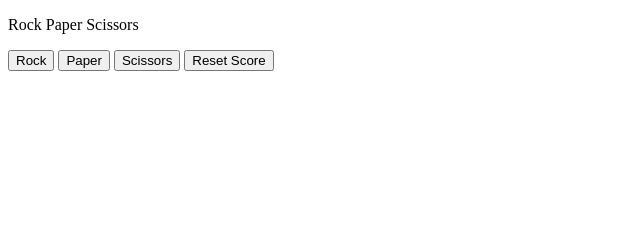
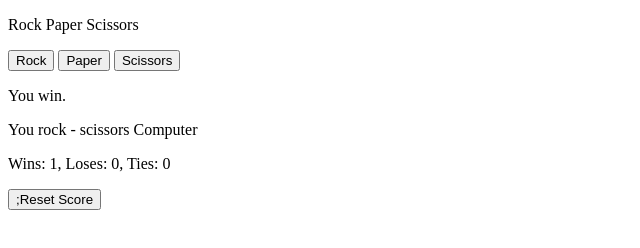
Before and after one commit to Ashkanghadimii/JavaScript, a plain HTML site: page Rock-paper-scissors-simple.html in a window 1280 px wide. Both pictures are taken after a click on the button "Rock". Shown: the whole page, without its empty margins (0-640 px from the left). Drawn offline with Linux system fonts and the light colour scheme.

Commit message:
Update Rock-paper-scissors-simple.html

```diff
--- a/Rock-paper-scissors-simple.html
+++ b/Rock-paper-scissors-simple.html
@@ -17,13 +17,17 @@
       playGame('scissors');
     ">Scissors</button>
 
+    <p class="js-result"></p>
+    <p class="js-moves"></p>
+    <p class="js-score"></p>
+
     <button onclick="
-    score.wins = 0;
-    score.loses = 0;
-    score.ties = 0;
-    localStorage.removeItem('score')">
-      Reset Score
-    </button>
+      score.wins = 0;
+      score.loses = 0;
+      score.ties = 0;
+      localStorage.removeItem('score');
+      updateScoreElement();
+    ">;Reset Score</button>
 
     <script>
 
@@ -32,7 +36,9 @@
         wins : 0,
         loses : 0,
         ties : 0
-      }
+      };
+
+      updateScoreElement();
 
       function playGame(playerMove) {
         const computerMove = pickComputerMove();
@@ -75,10 +81,19 @@
           score.ties += 1;
         }
 
-        localStorage.setItem('score',Json.stringify(score));
+        localStorage.setItem('score',JSON.stringify(score));
 
-        alert(`You picked ${playerMove}. Computer picked ${computerMove}. ${result}
-Wins: ${score.wins}, Loses: ${score.loses}, Ties: ${score.ties}`);
+        updateScoreElement();
+
+        document.querySelector('.js-result').innerHTML = result;
+
+        document.querySelector('.js-moves').innerHTML = `You ${playerMove} - ${computerMove} Computer`;
+
+      }
+
+      function updateScoreElement() {
+        document.querySelector('.js-score')
+      .innerHTML = `Wins: ${score.wins}, Loses: ${score.loses}, Ties: ${score.ties}`;
       }
 
       function pickComputerMove() {
```
